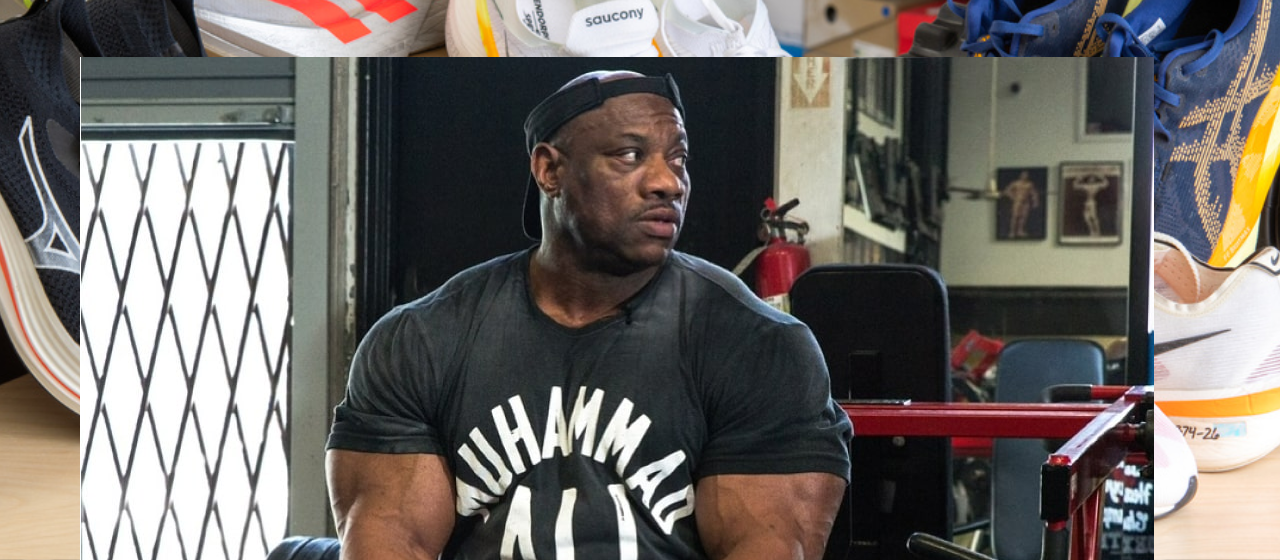
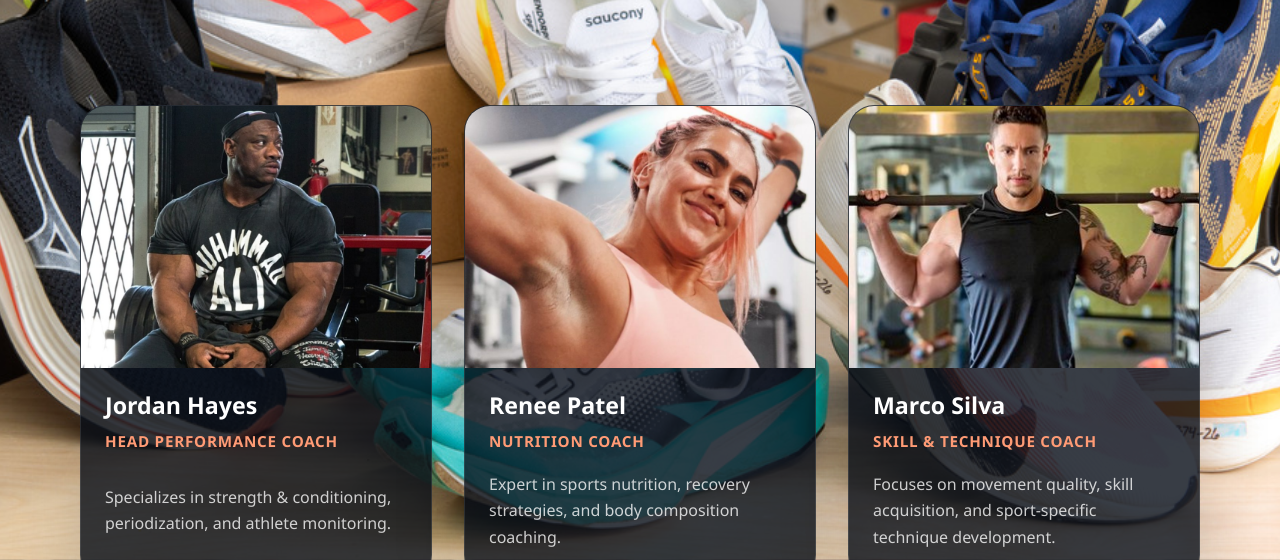
Before and after one commit to davidnkariuki-rgb/Elite_Athlete, a plain HTML site: page pages/coaches.html in a window 1280 px wide. Shown: the part 240-800 px from the top of the page. Drawn offline with Linux system fonts and the light colour scheme.

Commit message:
done coaches page css

```diff
--- a/css/style.css
+++ b/css/style.css
@@ -314,6 +314,70 @@
     }
 }
 
+/* Coaches Page Styles */
+.team-grid {
+    display: grid;
+    grid-template-columns: repeat(auto-fit, minmax(260px, 1fr));
+    gap: 2rem;
+    margin: 3rem auto 2.75rem;
+}
+
+.coach-card {
+    background: rgba(7, 13, 23, 0.8);
+    border: 1px solid rgba(255, 255, 255, 0.1);
+    border-radius: 26px;
+    overflow: hidden;
+    box-shadow: 0 28px 70px rgba(0, 0, 0, 0.18);
+    transition: transform 0.25s ease, box-shadow 0.25s ease;
+    display: flex;
+    flex-direction: column;
+    min-height: 100%;
+}
+
+.coach-card:hover {
+    transform: translateY(-4px);
+    box-shadow: 0 36px 90px rgba(0, 0, 0, 0.24);
+}
+
+.coach-card img {
+    width: 100%;
+    display: block;
+    aspect-ratio: 4 / 3;
+    object-fit: cover;
+}
+
+.coach-card h3 {
+    margin: 1.25rem 1.5rem 0.35rem;
+    font-size: 1.45rem;
+    color: #fff;
+}
+
+.coach-card .role {
+    margin: 0 1.5rem 1rem;
+    font-size: 0.95rem;
+    letter-spacing: 0.05em;
+    text-transform: uppercase;
+    color: #ff9b75;
+    font-weight: 700;
+}
+
+.coach-card p {
+    margin: 0 1.5rem 1.5rem;
+    color: rgba(255, 255, 255, 0.78);
+    line-height: 1.65;
+    flex-grow: 1;
+}
+
+.coach-card p:last-child {
+    margin-bottom: 1.8rem;
+}
+
+@media (max-width: 900px) {
+    .team-grid {
+        grid-template-columns: 1fr;
+    }
+}
+
 /* Shop Page Background */
 body.shop-page {
     background-image: url('../assets/backgroundimages/shopbackground.jpg');
```
